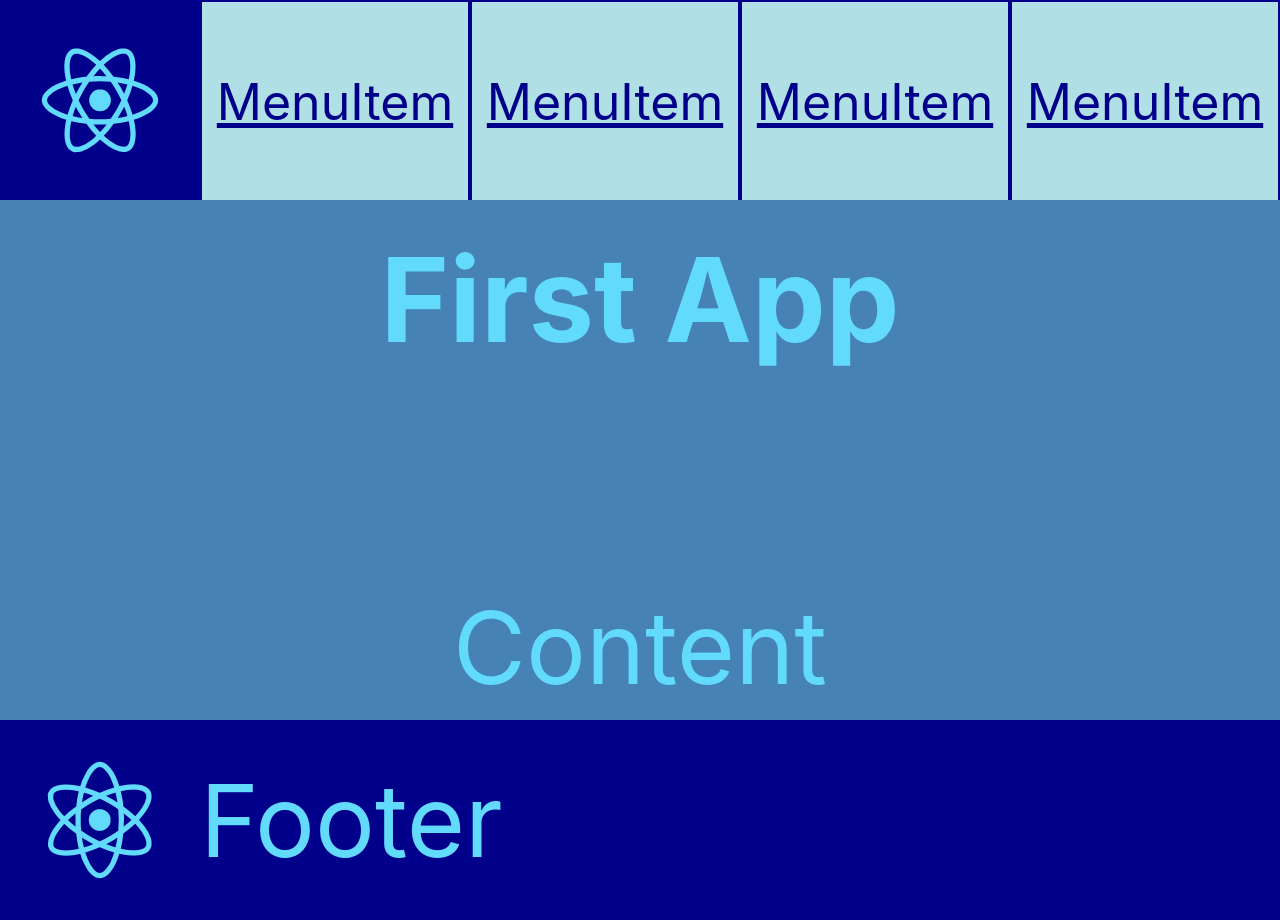
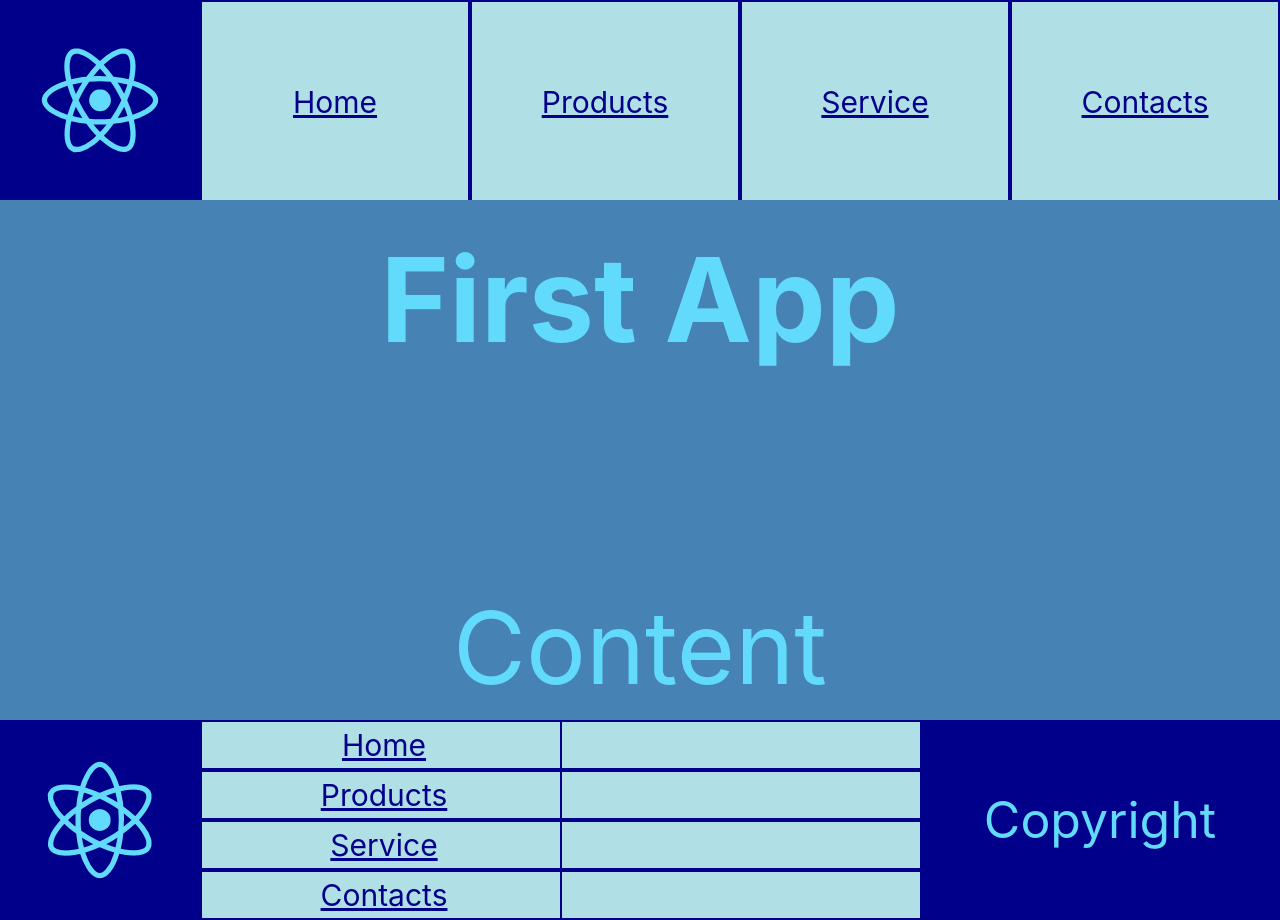
Before and after one commit to Natalina27/pasv-react-project, a React (Create React App) app: page / in a window 1280 px wide. Built offline with nearby package versions, Linux system fonts and the light colour scheme.

Commit message:
added 2 footer menu lists with copyright

```diff
--- a/src/App.css
+++ b/src/App.css
@@ -68,11 +68,20 @@
   background-color: darkblue;
 }
 .Footer-paragraph{
-  width: 275px;
+  width: 175px;
   display: flex;
   align-items: center;
-  font-size: 50px;
+  justify-content: center;
+  font-size: 20px;
   color: #61dafb;
+}
+.Footer-menu {
+  display: flex;
+  flex-direction: column;
+  /*height: 100px;*/
+  width: 300px;
+  background-color: powderblue;
+  /*border: darkred 2px solid;*/
 }
 
 
@@ -120,7 +129,7 @@
     display: flex;
     justify-content: center;
     align-items: center;
-    font-size: 50px;
+    font-size: 30px;
   }
   .App-content{
     display: flex;
@@ -139,11 +148,19 @@
     background-color: darkblue;
   }
   .Footer-paragraph{
-    width: 1100px;
+    width: 500px;
     display: flex;
     align-items: center;
-    font-size: 100px;
+    font-size: 50px;
     color: #61dafb;
+  }
+  .Footer-menu {
+    display: flex;
+    flex-direction: column;
+    /*height: 100px;*/
+    width: 500px;
+    background-color: powderblue;
+
   }
 }
 @keyframes App-logo-spin {
--- a/src/Footer.jsx
+++ b/src/Footer.jsx
@@ -1,6 +1,7 @@
 import React from 'react';
 import './App.css';
 import Logo from "./Logo";
+import MenuItem from "./MenuItem";
 
 function Footer() {
   return (
@@ -8,9 +9,21 @@ function Footer() {
         <div className="App-logo">
             <Logo/>
         </div>
-        <p className="Footer-paragraph">
-            Footer
-        </p>
+        <div className="Footer-menu">
+            <MenuItem text='Home' link='home-page' />
+            <MenuItem text='Products' link='goods' />
+            <MenuItem text='Service' link='service' />
+            <MenuItem text='Contacts' link='contact' />
+        </div>
+        <div className="Footer-menu">
+            <MenuItem />
+            <MenuItem />
+            <MenuItem />
+            <MenuItem />
+        </div>
+        <div className="Footer-paragraph">
+           Copyright
+        </div>
     </footer>
   );
 }
--- a/src/Menu.jsx
+++ b/src/Menu.jsx
@@ -1,14 +1,30 @@
 import React from 'react';
-import './App.css';
+// import './App.css';
 import MenuItem from "./MenuItem";
 
 function Menu() {
+    // const text1 = 'Home';
+    // const link1 = 'home-page';
+
+    // const items = [{
+    //     text: 'Home',
+    //     link: 'home-page'
+    // },{
+    //     text: 'Products',
+    //     link: 'goods'
+    // }
   return (
       <nav className="App-menu">
-              <MenuItem/>
-              <MenuItem/>
-              <MenuItem/>
-              <MenuItem/>
+              {/*<MenuItem text={text1} link={link1} />*/}
+          {/*<MenuItem text='Products' link='goods'/>*/}
+          {/*    <MenuItem memuItem={items[0]}/>*/}
+          {/*    <MenuItem memuItem={items[1]}/>*/}
+          {/*    <MenuItem text='Service' link='service'/>*/}
+          {/*    <MenuItem text='Contacts' link='contact'/>*/}
+          <MenuItem text='Home' link='home-page' />
+          <MenuItem text='Products' link='goods' />
+          <MenuItem text='Service' link='service' />
+          <MenuItem text='Contacts' link='contact' />
       </nav>
   );
 }
--- a/src/MenuItem.jsx
+++ b/src/MenuItem.jsx
@@ -1,10 +1,12 @@
 import React from 'react';
 import './App.css';
 
-function MenuItem() {
+function MenuItem(props) {
+    console.log(props);
+
   return (
-    <a href="#" className="App-menu-item">
-      MenuItem
+    <a href={props.link} className="App-menu-item">
+      {props.text}
     </a>
   );
 }
```
